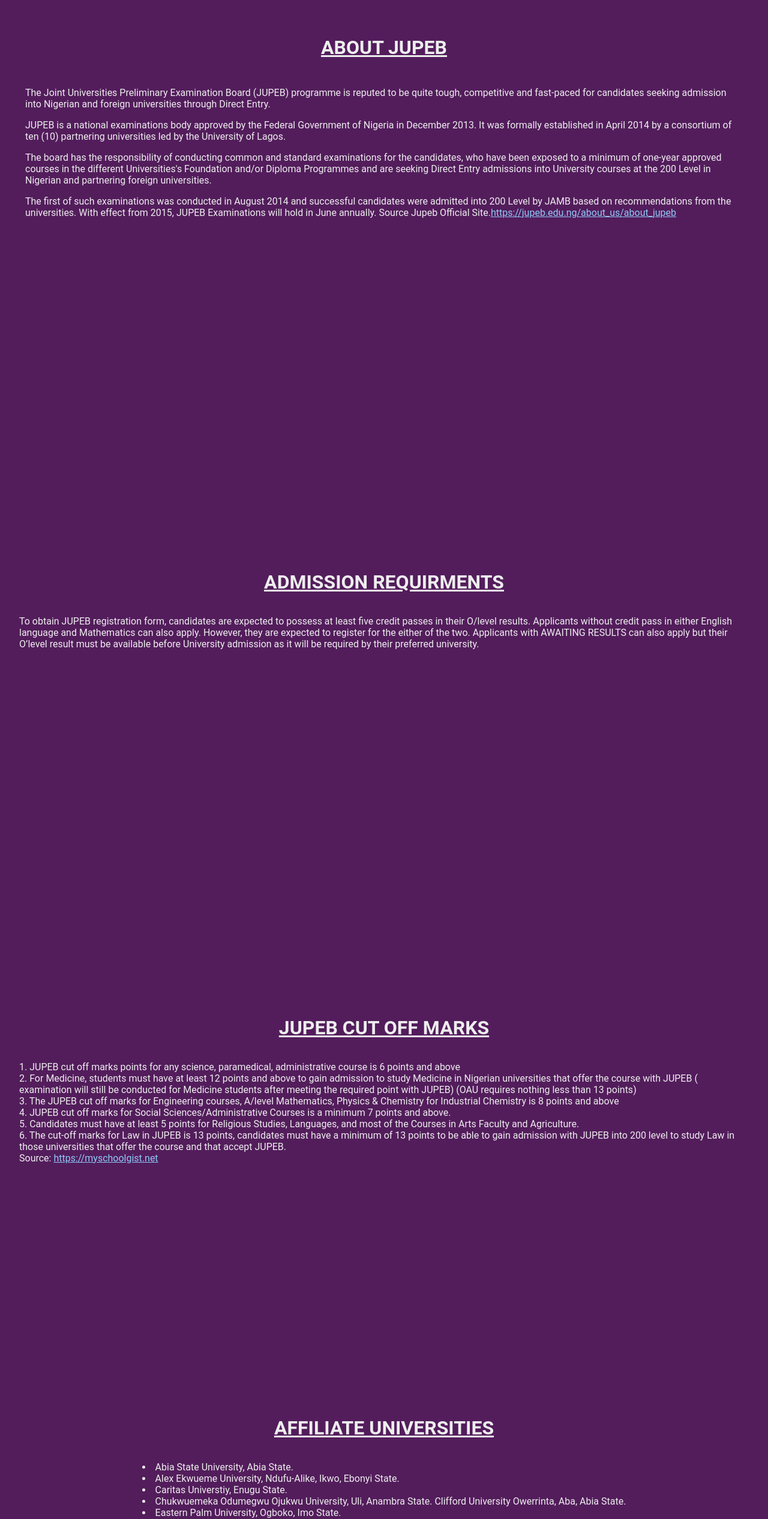
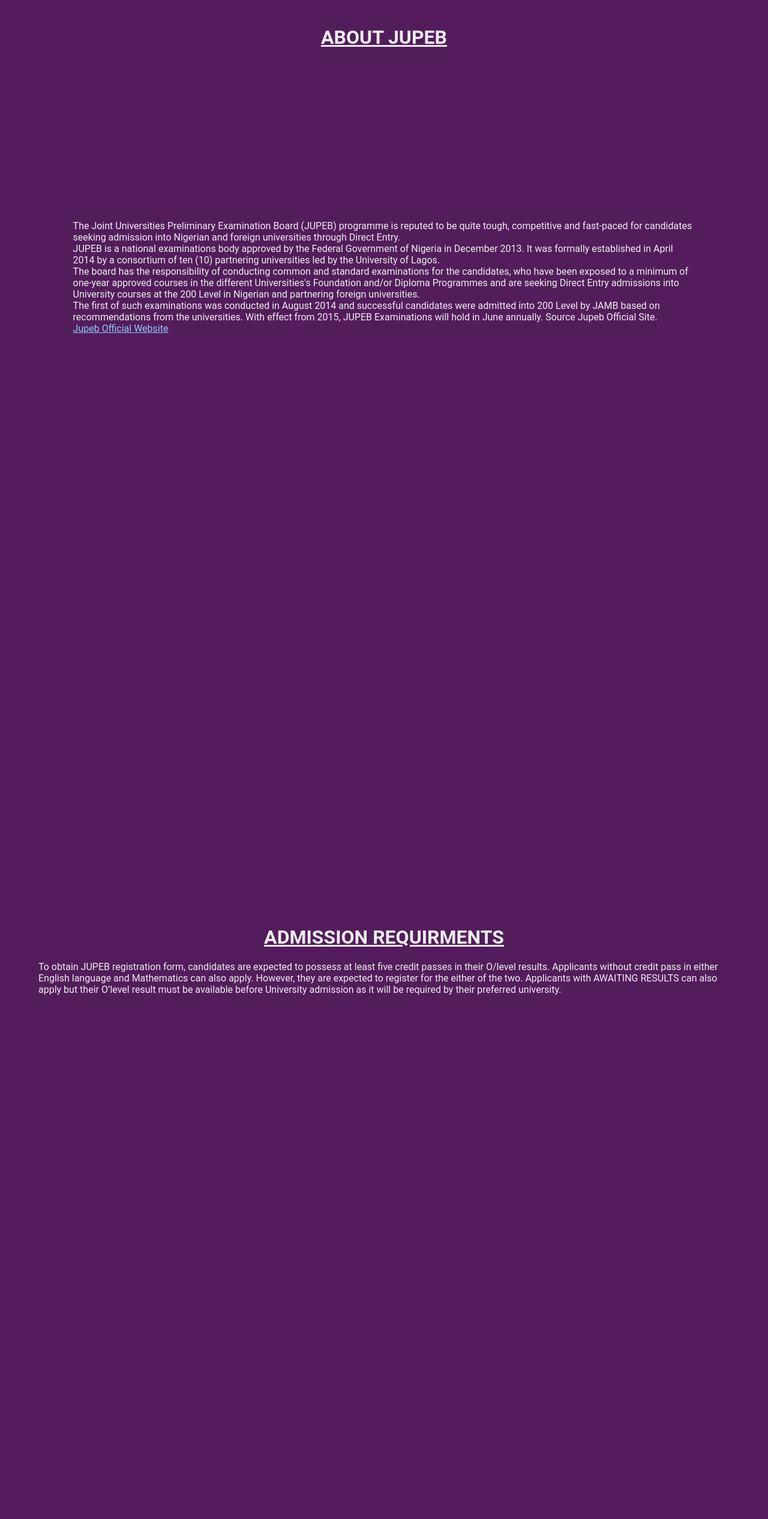
Before and after one commit to omivrex/learnXtraWeb, a React (Create React App) app: page /aboutJUPEB in a window 1280 px wide. Shown: the part 234-2766 px from the top of the page at 60% size. Built offline with nearby package versions, Linux system fonts and the light colour scheme.

Commit message:
inputed info about app and fixed styling error in aboutJ component

```diff
--- a/src/components/AboutJ.compoenent.tsx
+++ b/src/components/AboutJ.compoenent.tsx
@@ -11,22 +11,22 @@
         <div style={styles.container}>
             <div style={styles.row}>
                 <h1 style={styles.h1}>ABOUT JUPEB</h1>
-                <div style={{padding: '10px'}}>
-                    <p>
+                <div style={{width: '90%', margin: 'auto'}}>
+                    <div>
                         The Joint Universities Preliminary Examination Board
                         (JUPEB) programme is reputed to be quite tough,
                         competitive and fast-paced for candidates seeking
                         admission into Nigerian and foreign universities
                         through Direct Entry.
-                    </p>
-                    <p>
+                    </div>
+                    <div>
                         JUPEB is a national examinations body approved by
                         the Federal Government of Nigeria in December 2013.
                         It was formally established in April 2014 by a
                         consortium of ten (10) partnering universities
                         led by the University of Lagos.
-                    </p>
-                    <p>
+                    </div>
+                    <div>
                         The board has the responsibility of
                         conducting common and standard examinations
                         for the candidates, who have been exposed to a
@@ -36,8 +36,8 @@
                         University courses
                         at the 200 Level in Nigerian and partnering
                         foreign universities.
-                    </p>
-                    <p>
+                    </div>
+                    <div>
                         The first of such examinations was conducted in
                         August 2014 and successful
                         candidates were admitted into 200 Level by
@@ -47,14 +47,14 @@
                         hold in June annually.
 
                         Source Jupeb Official Site.
-                        <a style={styles.link} href="https://jupeb.edu.ng/about_us/about_jupeb">https://jupeb.edu.ng/about_us/about_jupeb</a>
-                    </p>
+                        <a style={styles.link} href="https://jupeb.edu.ng/about_us/about_jupeb">Jupeb Official Website</a>
+                    </div>
                 </div>
             </div>
 
             <div style={styles.row}>
                 <h1 style={styles.h1}>ADMISSION REQUIRMENTS</h1>
-                <p>
+                <div>
                     To obtain JUPEB registration form,
                     candidates are expected to possess at least
                     five credit passes in their O/level results.
@@ -67,11 +67,11 @@
                     but their O’level result must be available before
                     University admission as it will be required by their
                     preferred university.
-                </p>
+                </div>
             </div>
             <div style={styles.row}>
                 <h1 style={styles.h1}>JUPEB CUT OFF MARKS</h1>
-                <p>
+                <div>
                     <li style={styles.li}>
                         1. JUPEB cut off marks points for any science,
                         paramedical, administrative course is 6 points and above
@@ -105,80 +105,80 @@
                         that accept JUPEB.
                     </li>
                     Source: <a style={styles.link} href='https://myschoolgist.net'>https://myschoolgist.net</a>
-                </p>
+                </div>
             </div>
-            <div style={styles.row}>
+            <div style={{...styles.row, ...{height: 'fit-content'}}}>
                 <h1 style={styles.h1}>AFFILIATE UNIVERSITIES</h1>
-                <p>
-                    <li>
+                <div>
+                    <li style={{...styles.li, ...{textAlign: 'center'}}}>
                         Abia State University, Abia State.
                     </li>
-                    <li>
+                    <li style={{...styles.li, ...{textAlign: 'center'}}}>
                         Alex Ekwueme University, Ndufu-Alike, Ikwo, Ebonyi State.
                     </li>
-                    <li>
+                    <li style={{...styles.li, ...{textAlign: 'center'}}}>
                         Caritas Universtiy, Enugu State.
                     </li>
-                    <li>
+                    <li style={{...styles.li, ...{textAlign: 'center'}}}>
                         Chukwuemeka Odumegwu Ojukwu University, Uli, Anambra State.
                         Clifford University Owerrinta, Aba, Abia State.
                     </li>
-                    <li>
+                    <li style={{...styles.li, ...{textAlign: 'center'}}}>
                         Eastern Palm University, Ogboko, Imo State.
                     </li>
-                    <li>
+                    <li style={{...styles.li, ...{textAlign: 'center'}}}>
                         Ebonyi State University, Ebonyi State.
                     </li>
-                    <li>
+                    <li style={{...styles.li, ...{textAlign: 'center'}}}>
                         Enugu State University of Science and Technology, Enugu State.
                     </li>
-                    <li>
+                    <li style={{...styles.li, ...{textAlign: 'center'}}}>
                         Evangel University, Akaeze, Ebonyi State.
                     </li>
-                    <li>
+                    <li style={{...styles.li, ...{textAlign: 'center'}}}>
                         Federal University of Technology, Owerri, Imo State.
                     </li>
-                    <li>
+                    <li style={{...styles.li, ...{textAlign: 'center'}}}>
                         Godfrey Okoye University, Enugu State.
                     </li>
-                    <li>
+                    <li style={{...styles.li, ...{textAlign: 'center'}}}>
                         Imo State University, Owerri, Imo State.
                     </li>
-                    <li>
+                    <li style={{...styles.li, ...{textAlign: 'center'}}}>
                         Nnamdi Azikiwe University, Awka, Anambra State.
                     </li>
-                    <li>
+                    <li style={{...styles.li, ...{textAlign: 'center'}}}>
                         Paul University, Awka, Anambra State.
                     </li>
-                    <li>
+                    <li style={{...styles.li, ...{textAlign: 'center'}}}>
                         Renaissance University, Ugbawka, Enugu State.
                     </li>
-                    <li>
+                    <li style={{...styles.li, ...{textAlign: 'center'}}}>
                         University of Nigeria, Nsukka, Enugu State.
                     </li>
-                    <li>
+                    <li style={{...styles.li, ...{textAlign: 'center'}}}>
                         Babcock University, Ilishan, Ogun State.
                     </li>
-                    <li>
+                    <li style={{...styles.li, ...{textAlign: 'center'}}}>
                         Federal University of Agriculture, Abeokuta, Ogun State.
                     </li>
-                    <li>
+                    <li style={{...styles.li, ...{textAlign: 'center'}}}>
                         Federal University of Technology, Akure.
                     </li>
-                    <li>
+                    <li style={{...styles.li, ...{textAlign: 'center'}}}>
                         Federal University, Oye-Ekiti, Ekiti State.
                     </li>
-                    <li>
+                    <li style={{...styles.li, ...{textAlign: 'center'}}}>
                         Obafemi Awolowo University, Ile-Ife, Osun State.
                     </li>
-                    <li>
+                    <li style={{...styles.li, ...{textAlign: 'center'}}}>
                         Redeemers University, Ede, Osun State.
                     </li>
-                    <li>
+                    <li style={{...styles.li, ...{textAlign: 'center'}}}>
                         University of Lagos, Akoka, Lagos State.
                     </li>
                     And a lot more...
-                </p>
+                </div>
             </div>
         </div>
     )
@@ -203,11 +203,13 @@
     row: {
         fontSize: '1em',
         fontFamily: 'Roboto, sans-serif, san Francisco',
-        margin: 'auto 2rem',
+        margin: '3rem auto 0rem auto',
+        width: '90%',
         height: '100vh',
         display: 'flex',
         flexDirection: 'column' as any,
         alignItems: 'center' as any,
+        padding: '10rem 0px',
         justifyContent: 'center',
     },
 
@@ -218,9 +220,12 @@
 
     link: {
         color: '#90caf9',
+        display: 'block',
+        width: '100%',
     },
 
     li: {
-        listStyleType: 'none'
+        listStyleType: 'none',
+        margin: '1rem auto'
     }
 }
--- a/src/components/OApps.component.tsx
+++ b/src/components/OApps.component.tsx
@@ -7,48 +7,57 @@
 
   return (
     <div style={styles.container}>
-      <p>
+      <div style={styles.row}>
+        <h1 style={styles.h1}>Our Inspiration</h1>
+        <p >
           No doubt, it is the desire of every student preparing to
           write the annual JUPEB A-level Examination to be successful therein,
           in order to achieve their dream of higher education. Therefore, it
           is necessary that the candidate be adequately equipped to face the battle ahead.
-
-      </p>
-      <p>
           The JUPEB Study App has been carefully and specially
           prepared to meet the needs of both students and tutors preparing
           for the 'almighty' JUPEB exams. It covers a variety of recurring
           A-level exam topics in Mathematics, Physics, Chemistry and Biology.
-      </p>
-      <p>
           This JUPEB solution set is packed with comprehensive and
           accurate solutions to past questions since the inception of the exam
           in 2018. It gives a detailed explanation of answers to questions in
           the multiple choice (OBJ) section, as well as the theory section.
           Each answer is presented in a bcool typeset font so as to give the
           student a clearer understanding.
-      </p>
-
-      <p>
           In addition, graphical illustrations, diagrammatical
           representations,  statistical tables, fundamental differential and integral tables,
           including trigonometric and logarithm tables have been provided, for maximum revision,
           concentration and assimilation.
-      </p>
-      <p>
           In fact, this study app will give a rich taste of
           intellectual sagacity to the JUPEB candidate, because it was prepared
           by a team of seasoned and experienced tutors who, using their prized
           knowledge, have helped many students gain admission into Nigerian higher
           institutions. No doubt, you could be the next!
-      </p>
-
-      <p>
           Remember, with dedication, hard work, being at the
           right place and doing the right thing at the right time,
           success will be yours for the taking.
           Good luck in your exams!
         </p>
+      </div>
+
+      <div style={styles.row}>
+        <h1 style={styles.h1}>Guide Lines</h1>
+        <p>
+
+        </p>
+      </div>
+      {/* <p style={styles.row}>
+      </p>
+      <p style={styles.row}>
+      </p>
+
+      <p style={styles.row}>
+      </p>
+      <p style={styles.row}>
+      </p>
+
+      <p style={styles.row}>
+      </p> */}
     </div>
   )
 }
@@ -61,10 +70,30 @@
     marginBottom: 0,
     width: '100%',
     display: 'flex',
-    // backgroundColor: '#531d5c',
+    backgroundColor: '#531d5c',
     position: 'relative'as any,
     height: 'fit-content',
+    color: '#eee',
     alignItems: 'center',
     flexDirection: 'column' as any,
   },
+
+  row: {
+    fontSize: '1em',
+    fontFamily: 'Roboto, sans-serif, san Francisco',
+    margin: '3rem auto 0rem auto',
+    width: '90%',
+    height: '100vh',
+    display: 'flex',
+    flexDirection: 'column' as any,
+    alignItems: 'center' as any,
+    padding: '10rem 0px',
+    justifyContent: 'center',
+  },
+
+  h1: {
+    textAlign: 'center' as any,
+    textDecoration: 'underline'
+  },
+
 }
```
Lines whose indentation alone changed are shown as unchanged.
